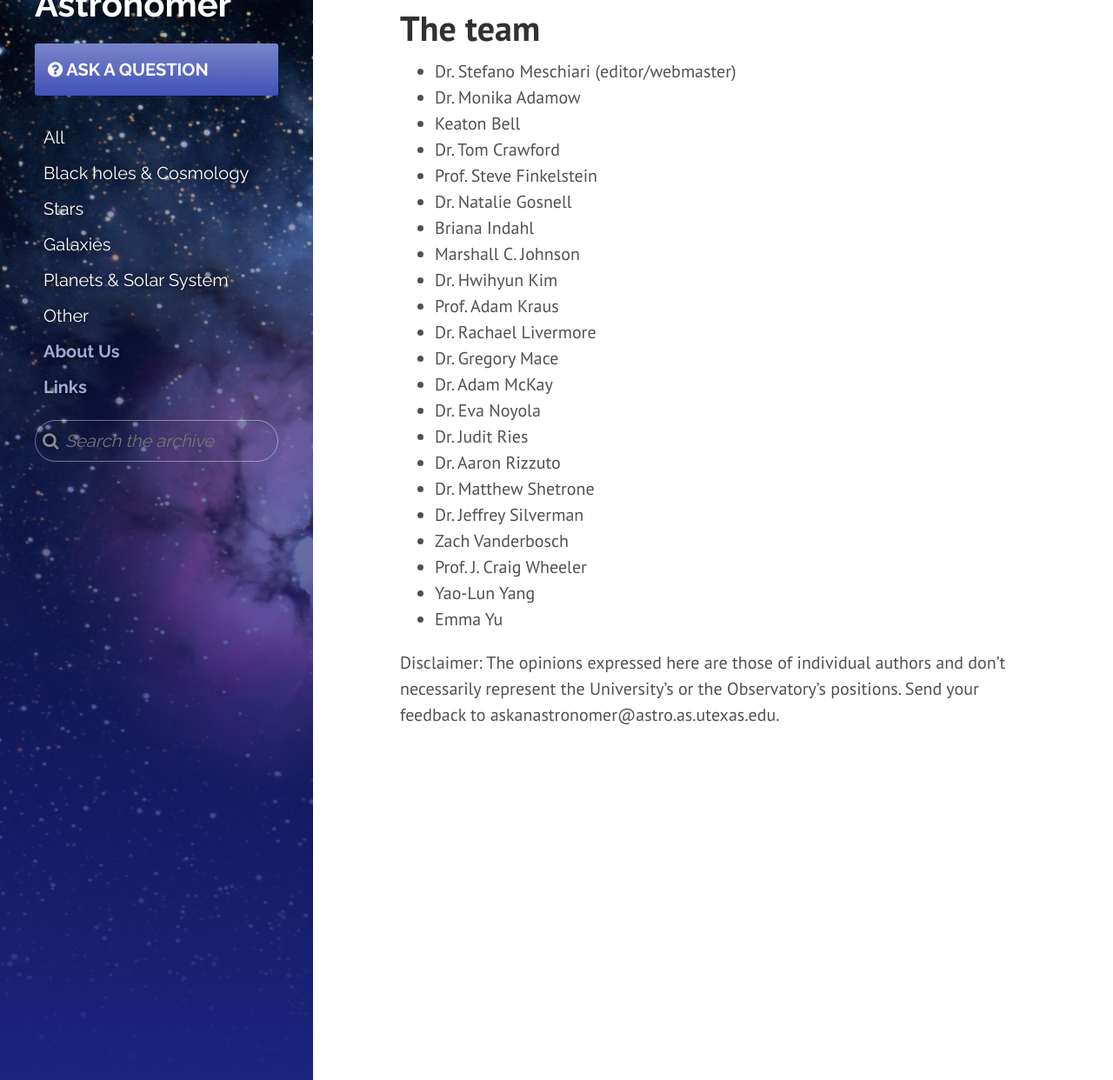
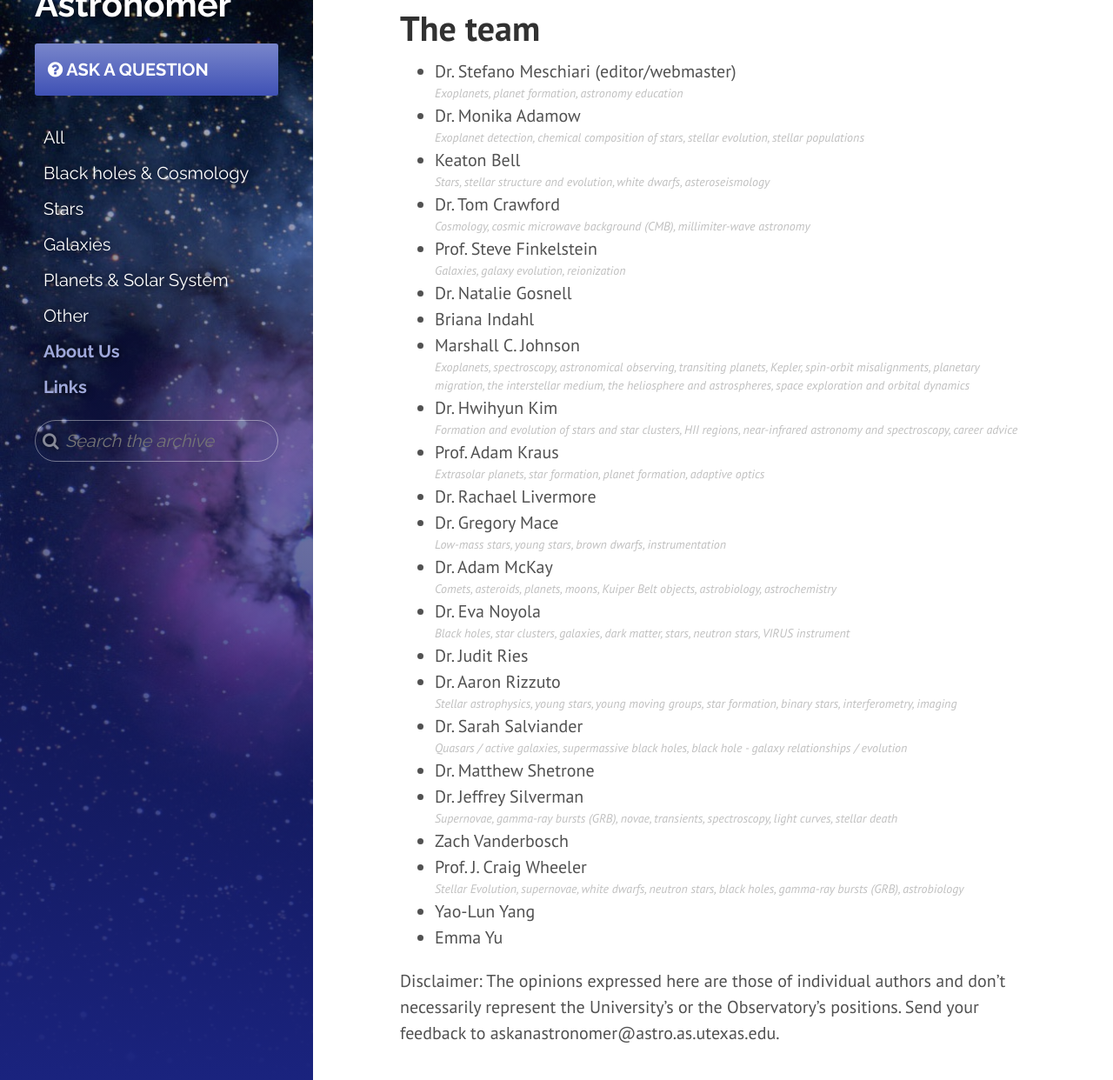
Before and after one commit to askanastronomer/askanastronomer.github.io, a Jekyll site: the page built from about.md, in a window 1280 px wide and 1400 px high, scrolled down 343 px. Shown: the part 158-1400 px from the top of the window at 87% size. Built offline with Jekyll 4.4.1, drawn with Linux system fonts in a browser that asks for light colours; nearby versions of some CDN libraries.

Commit message:
Added specialties

```diff
--- a/_includes/sidebar.html
+++ b/_includes/sidebar.html
@@ -12,12 +12,12 @@
     <nav class="sidebar-nav">
         <a href="/ask" class="ask" title="Ask"><i class="fa fa-question-circle"></i> Ask a question</a>
         <div>
-            <a href="/all" title="Search">All</a>
-            <a href="/bhc" title="Search">Black holes & Cosmology</a>
-            <a href="/stars" title="Search">Stars</a>
-            <a href="/galaxies" title="Search">Galaxies</a>
-            <a href="/planets" title="Search">Planets & Solar System</a>
-            <a href="/other" title="Search">Other</a>
+            <a href="/all" title="All">All</a>
+            <a href="/bhc" title="Black Holes & Cosmology">Black holes & Cosmology</a>
+            <a href="/stars" title="Stars">Stars</a>
+            <a href="/galaxies" title="Galaxies">Galaxies</a>
+            <a href="/planets" title="Planets">Planets & Solar System</a>
+            <a href="/other" title="Other">Other</a>
         </div>
         <script>
          function doSearch() {
--- a/about.md
+++ b/about.md
@@ -2,35 +2,41 @@
 layout: page
 title: About Us
 ---
+<style>
+ul em {
+display:block;
+color:silver;
+font-size:0.7rem;
+}
+</style>
 <div class="image">
 <img src="../img/mcdonaldobservatory.jpg" alt="Overview of Mt. Locke">
 <div class="caption">Overview of Mt. Locke &mdash; Credit: Ethan Tweedie Photography</div>
 </div>
 
 # The team
-
-* Dr. Stefano Meschiari (editor/webmaster)
-* Dr. Monika Adamow
-* Keaton Bell
-* Dr. Tom Crawford
-* Prof. Steve Finkelstein
+* Dr. Stefano Meschiari (editor/webmaster) *Exoplanets, planet formation, astronomy education*
+* Dr. Monika Adamow *Exoplanet detection, chemical composition of stars, stellar evolution, stellar populations*
+* Keaton Bell *Stars, stellar structure and evolution, white dwarfs, asteroseismology*
+* Dr. Tom Crawford *Cosmology, cosmic microwave background (CMB), millimiter-wave astronomy*
+* Prof. Steve Finkelstein *Galaxies, galaxy evolution, reionization*
 * Dr. Natalie Gosnell
 * Briana Indahl
-* Marshall C. Johnson
-* Dr. Hwihyun Kim
-* Prof. Adam Kraus
+* Marshall C. Johnson *Exoplanets, spectroscopy, astronomical observing, transiting planets, Kepler, spin-orbit misalignments, planetary migration, the interstellar medium, the heliosphere and astrospheres, space exploration and orbital dynamics*
+* Dr. Hwihyun Kim *Formation and evolution of stars and star clusters, HII regions, near-infrared astronomy and spectroscopy, career advice*
+* Prof. Adam Kraus *Extrasolar planets, star formation, planet formation, adaptive optics*
 * Dr. Rachael Livermore
-* Dr. Gregory Mace
-* Dr. Adam McKay
-* Dr. Eva Noyola
+* Dr. Gregory Mace *Low-mass stars, young stars, brown dwarfs, instrumentation*
+* Dr. Adam McKay *Comets, asteroids, planets, moons, Kuiper Belt objects, astrobiology, astrochemistry*
+* Dr. Eva Noyola *Black holes, star clusters, galaxies, dark matter, stars, neutron stars, VIRUS instrument*
 * Dr. Judit Ries
-* Dr. Aaron Rizzuto
+* Dr. Aaron Rizzuto *Stellar astrophysics, young stars, young moving groups, star formation, binary stars, interferometry, imaging*
+* Dr. Sarah Salviander *Quasars / active galaxies, supermassive black holes, black hole - galaxy relationships / evolution*
 * Dr. Matthew Shetrone
-* Dr. Jeffrey Silverman
+* Dr. Jeffrey Silverman *Supernovae, gamma-ray bursts (GRB), novae, transients, spectroscopy, light curves, stellar death*
 * Zach Vanderbosch
-* Prof. J. Craig Wheeler
+* Prof. J. Craig Wheeler *Stellar Evolution, supernovae, white dwarfs, neutron stars, black holes, gamma-ray bursts (GRB), astrobiology*
 * Yao-Lun Yang
 * Emma Yu
 
-
 Disclaimer: The opinions expressed here are those of individual authors and don't necessarily represent the University's or the Observatory's positions. Send your feedback to askanastronomer@astro.as.utexas.edu.
```
